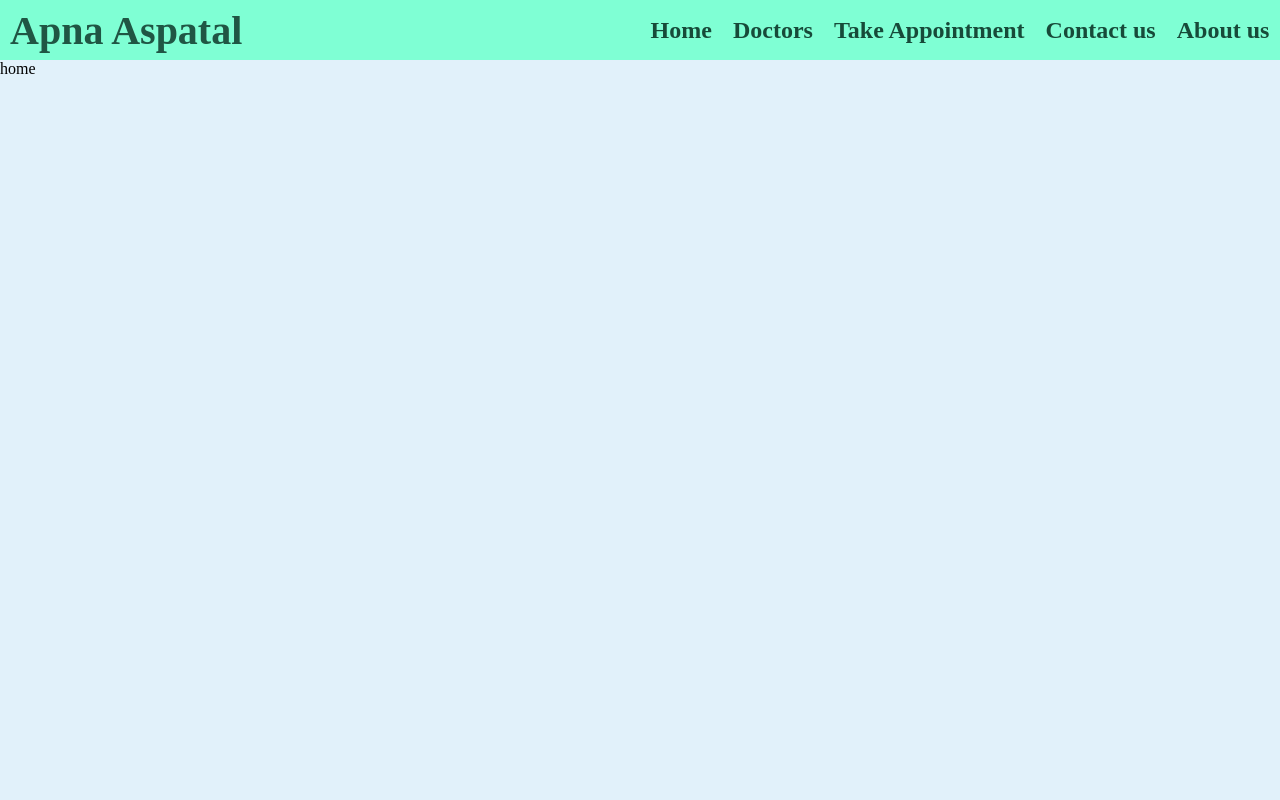
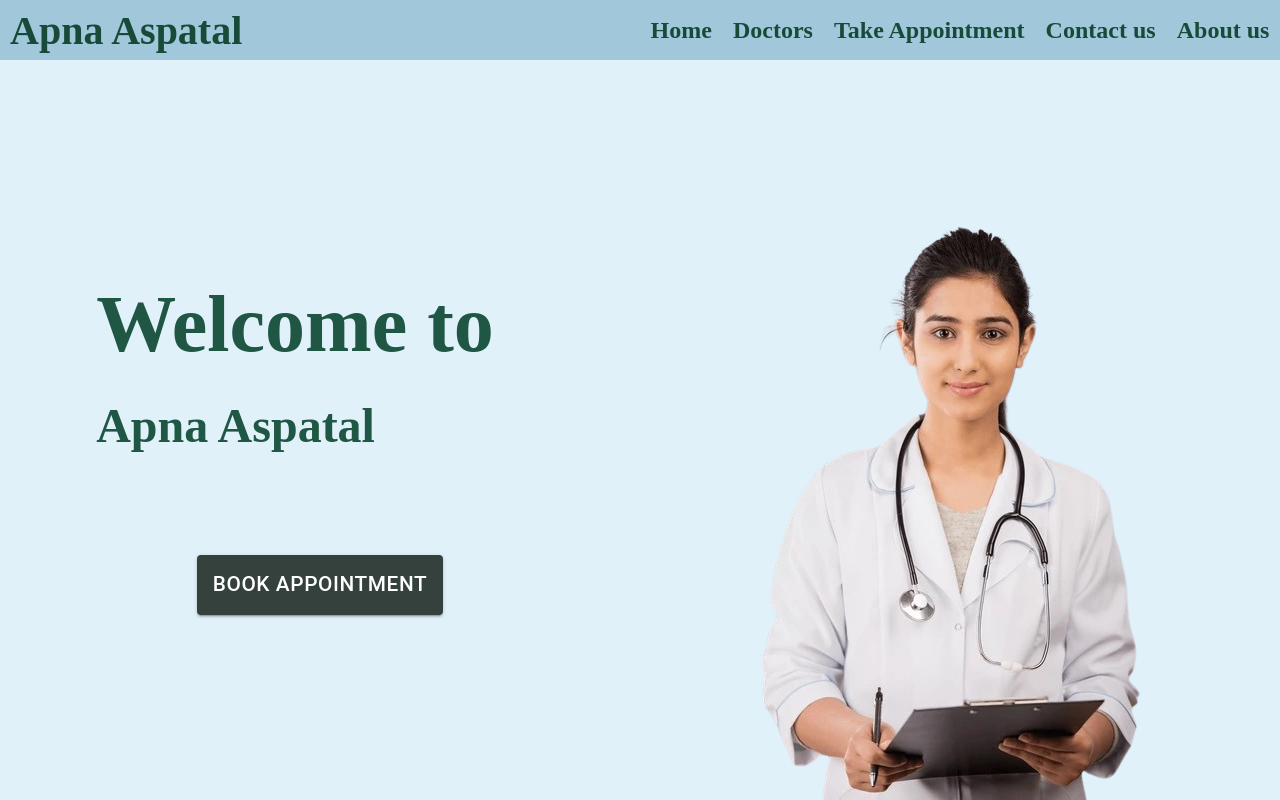
Before and after one commit to kushwahaPrashant24/Apna-Aspatal, a React (Vite) app: page / in a window 1280 px wide. Built offline with nearby package versions, Linux system fonts and the light colour scheme.

Commit message:
added the front page

```diff
--- a/src/component/Navbar/Navbar.scss
+++ b/src/component/Navbar/Navbar.scss
@@ -1,5 +1,5 @@
 #Navbar{
-    background-color: aquamarine;
+    background-color: rgb(160, 200, 218);
     width: 100vw;
     height: 60px;
 
@@ -15,7 +15,7 @@
     p{
         font-size: 2.5rem;
         font-weight: 900;
-        color: rgb(32, 86, 68);
+        color: rgb(23, 74, 57);
     }
   }
 
--- a/src/component/home/Home.jsx
+++ b/src/component/home/Home.jsx
@@ -1,9 +1,10 @@
 import React from 'react'
+import Homeone from './Homecontent/homeone'
 
 function Home  ()  {
   return (
-    <div>
-      home
+    <div id='Home'>
+      <Homeone />
     </div>
   )
 }
--- /dev/null
+++ b/src/component/home/Homecontent/homeone.jsx
@@ -0,0 +1,24 @@
+import React from 'react';
+import Doctor from "../../../Asset/Doctor.png"
+import "./homeone.scss";
+import Button from '@mui/material/Button';
+import Stack from '@mui/material/Stack';
+import { Link } from 'react-router-dom';
+
+function homeone () {
+  return (
+    <div id='homeone'>
+        <div id='Heading'>
+          <h1>
+            Welcome to  <span><br></br>Apna Aspatal</span>
+          </h1>
+          <Stack direction="row" spacing={2}>
+      <Button variant="contained"><Link to="/Appointment" style={{ textDecoration: 'none', color: 'inherit'}}>Book Appointment</Link></Button>
+    </Stack>
+        </div>
+        <div id='img'><img src={Doctor} /></div>
+    </div>
+  )
+}
+
+export default homeone
--- /dev/null
+++ b/src/component/home/Homecontent/homeone.scss
@@ -0,0 +1,59 @@
+#homeone{
+    width: 100vw;
+    height: 90vh;
+    padding: 0px;
+    margin: 0px;
+
+    display: flex;
+
+    align-items: center;
+    justify-content: center;
+
+
+    #Heading{
+        height: 90vh;
+        width: 50vw;
+        display: flex;
+
+        align-items: center;
+       justify-content: center;
+       flex-direction: column;
+
+
+       h1{
+        font-size: 5rem;
+        font-weight: 900;
+        color: rgb(32, 86, 68);
+
+
+        span{
+            font-size: 3rem;
+            padding-left: 50px;
+            font-weight: 900;
+        }
+       }
+
+
+       Button{
+        height: 60px;
+        margin-top: 40px;
+        font-size: 1.3rem;
+        background-color: rgb(53, 65, 61);
+       }
+
+    }
+
+
+
+
+    #img{
+        width: 50vw;
+        img{
+            position: absolute;
+            right: 0;
+            bottom: 0;
+            margin-right: 120px;
+
+        }
+    }
+}
```
Also changed, not shown: package.json (+6 -1 lines), src/Asset/Doctor.png (added), src/component/home/Home.scss (added), 1 other file (tests, documents, lock files or other folders).
